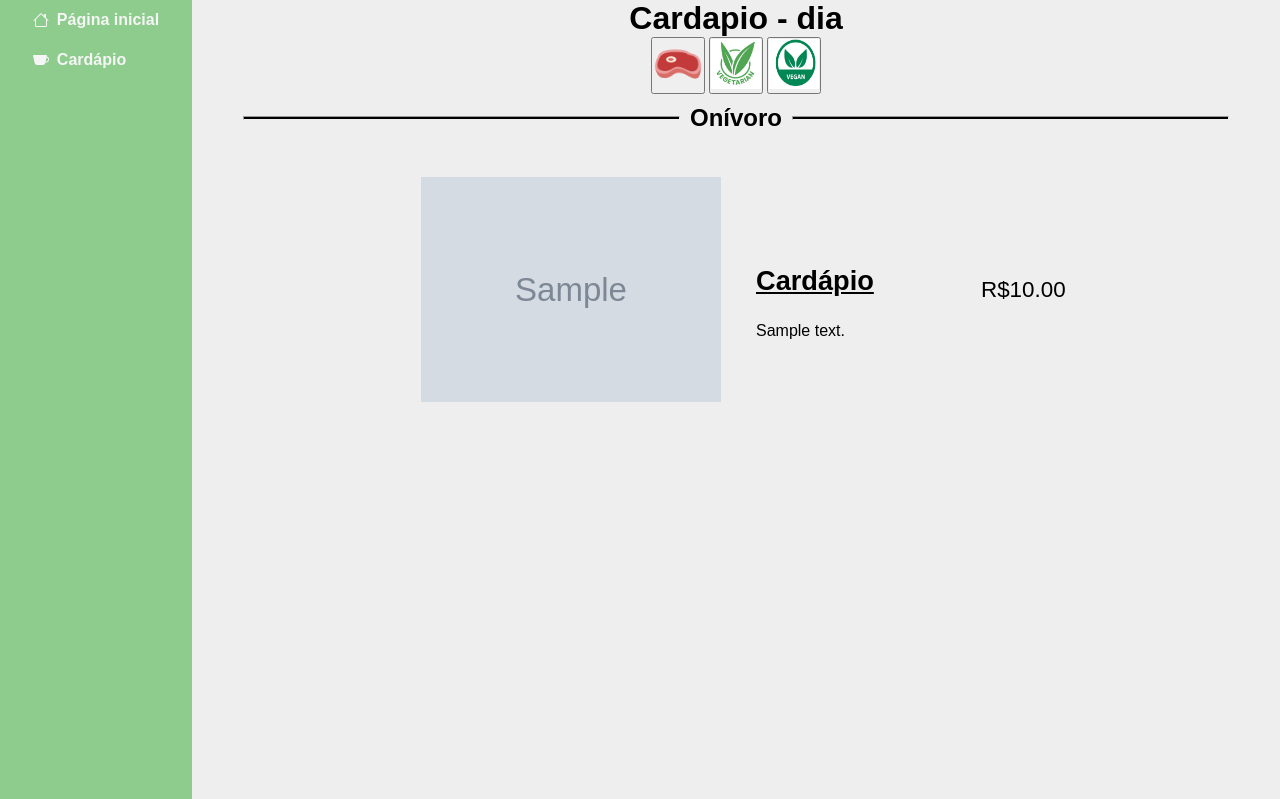
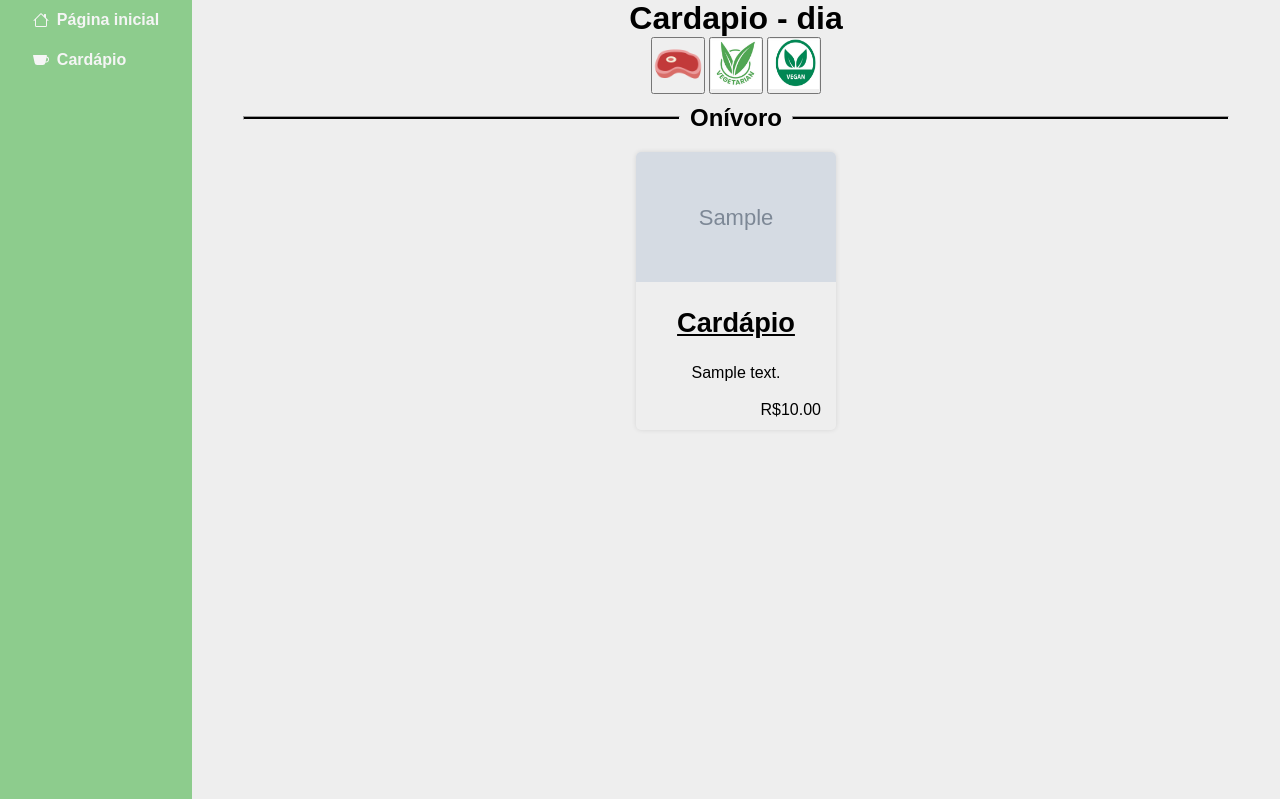
Before and after one commit to RaissonGitHub/Bandeijao_IFRS, a Node server app: page /cardapio in a window 1280 px wide. Shown: the part 100-899 px from the top of the page. Run offline with Node 20, Linux system fonts and the light colour scheme; tables that the repository leaves empty hold one stand-in row (values such as "Sample post"); grey boxes marked "Sample" are stand-in pictures.

Commit message:
cardapio reformulado

```diff
--- a/views/cardapio.ejs
+++ b/views/cardapio.ejs
@@ -30,7 +30,7 @@
                     <h2 id="opcao-escolhida-h2">Onívoro</h2>
                     <hr>
                 </div>
-                <form class="cardapio-pratos">
+                <form class="cardapio-pratos" >
                     <%cardapios.forEach((c,index)=>{%>
                         <%if(c.tipo==="onivoro" ){%>
                             <div class="cardapio-prato-carnivoro">
--- a/views/css/style.css
+++ b/views/css/style.css
@@ -812,9 +812,13 @@ a.form-attsenha-button{
 }
 .cardapio-content{
     width: 100%;
+    display: flex;
+    flex-direction: column;
+    align-items: center;
 }
 
 .opcao-escolhida{
+    width: 100%;
     display: flex;
     flex-direction: row;
     justify-content: center;
@@ -828,49 +832,60 @@ a.form-attsenha-button{
     height: 2px;
     background-color: #000000;
 }
-.cardapio-pratos{
-    width: 100%;
-
-}
-.cardapio-prato-carnivoro,.cardapio-prato-vegetariano,.cardapio-prato-vegano{
-    width: 100%;
-    display: flex;
-    flex-direction: row;
-    align-items: center;
+.cardapio-pratos {
+    width: 90%;
+    gap: 7px;
+    padding: 10px;
+    display: flex;
+    flex-direction: row;
+    flex-wrap: wrap;
     justify-content: center;
-    height: 100%;
-}
-.cardapio-prato-img{
-    width: 300px;
-    padding: 35px;
-
-}
-.cardapio-prato-nome-desc{
+}
+.cardapio-prato-carnivoro, .cardapio-prato-vegetariano, .cardapio-prato-vegano {
+    /* width: 100%; */
+    display: flex;
+    flex-direction: column;
+    border-radius: 5px;
+    box-shadow: 0 0 5px rgba(0, 0, 0, 0.1);
+    align-items: center;
     width: 200px;
-    display: flex;
-    height: 100%;
-    text-align: justify;
+    justify-content: center;
+    /* height: 200px; */
+}
+.cardapio-prato-img {
+    width: 100%;
+    border-top-left-radius: 5px;
+    border-top-right-radius: 5px;
+    height: 130px;
+}
+.cardapio-prato-nome-desc {
+    width: 100%;
+    display: flex;
+    height: 45%;
+    /* text-align: justify; */
     flex-direction: column;
     justify-content: flex-start;
     flex-wrap: wrap;
 }
-.cardapio-prato-nome-desc a{
+.cardapio-prato-nome-desc a {
     text-decoration: underline;
-    padding: 25px 25px 25px 0;
+    padding: 25px  0;
     font-size: 1.7em;
     font-weight: bold;
     color: #000000;
-}
-.cardapio-prato-preco{
-    width: 130px;
-    height: 100%;
-    display: flex;
-    flex-direction: column;
-    align-items: flex-start;
+    width: 100%;
+}
+.cardapio-prato-preco {
+    width: 100%;
+    height: 16%;
+    display: flex;
+    /* text-align: right; */
+    justify-content: flex-end;
+    flex-direction: row;
 }
 .cardapio-prato-preco span{
-    font-size: 1.4em;
-    padding: 25px;
+    font-size: 1em;
+    padding: 15px;
 }
 .cardapio-tipos button{
     cursor: pointer;
```
